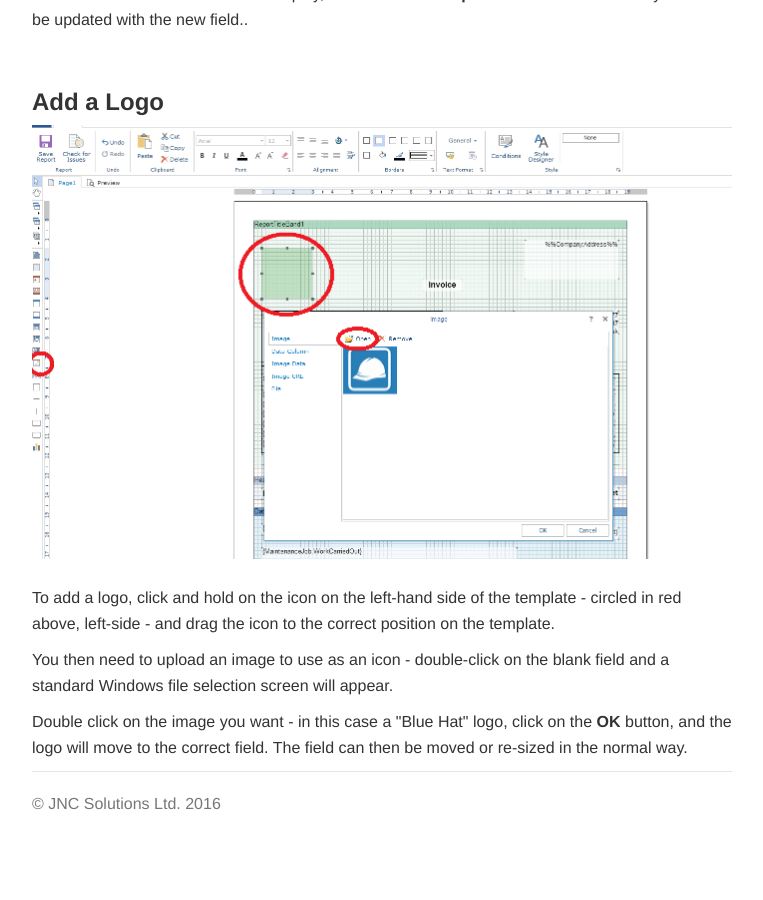
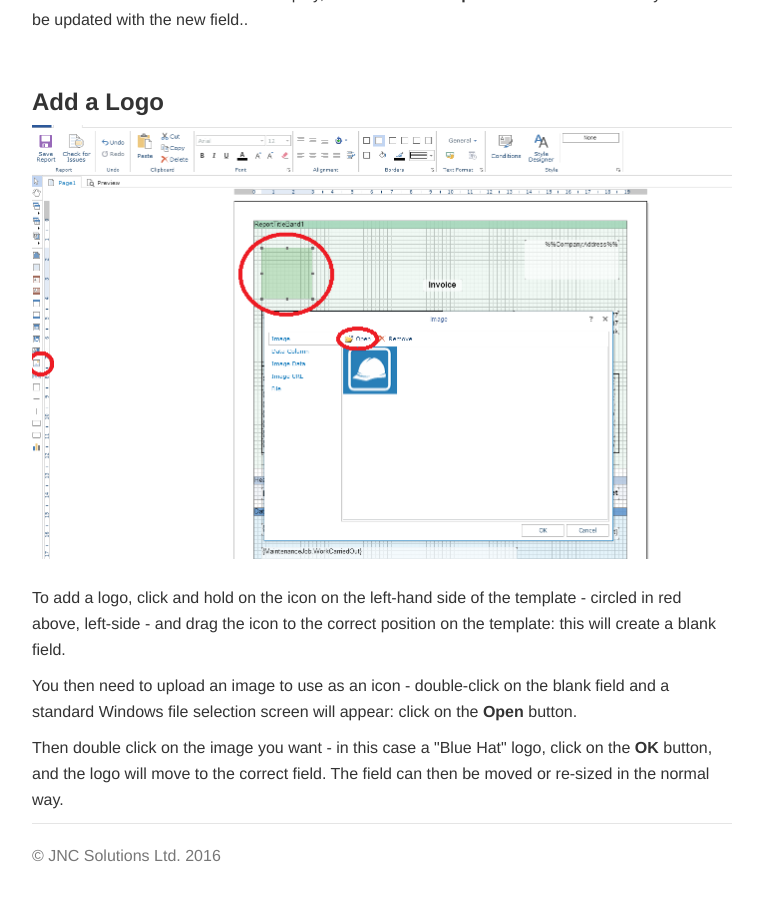
Before and after one commit to JNCSolutions/ConstructionManagerDocs, a Jekyll site: the page built from layouts.html, in a window 1280 px wide and 900 px high, scrolled down 3907 px. Shown: the whole window, without its empty margins (258-1021 px from the left). Built offline with Jekyll 4.4.1, drawn with Linux system fonts in a browser that asks for light colours; before the commit the page ends 4754 px from its top, so only the background shows below that.

Commit message:
Update layouts.html

```diff
--- a/layouts.html
+++ b/layouts.html
@@ -90,10 +90,10 @@ title: Layouts
     <img src="img/Layouts_Add_Logo_01.PNG" style="width: 100%;">
     <br> <br>
     <p>To add a logo, click and hold on the icon on the left-hand side of the template - circled in red above, left-side -
-        and drag the icon to the correct position on the template.</p>
+        and drag the icon to the correct position on the template: this will create a blank field.</p>
     <p>You then need to upload an image to use as an icon
-        - double-click on the blank field and a standard Windows file selection screen will appear.</p>
-    <p>Double click on the image you want - in this case a "Blue Hat" logo, click on the <b>OK</b> button,
+        - double-click on the blank field and a standard Windows file selection screen will appear: click on the <b>Open</b> button.</p>
+    <p>Then double click on the image you want - in this case a "Blue Hat" logo, click on the <b>OK</b> button,
         and the logo will move to the correct field.
         The field can then be moved or re-sized in the normal way.</p>
 
```
